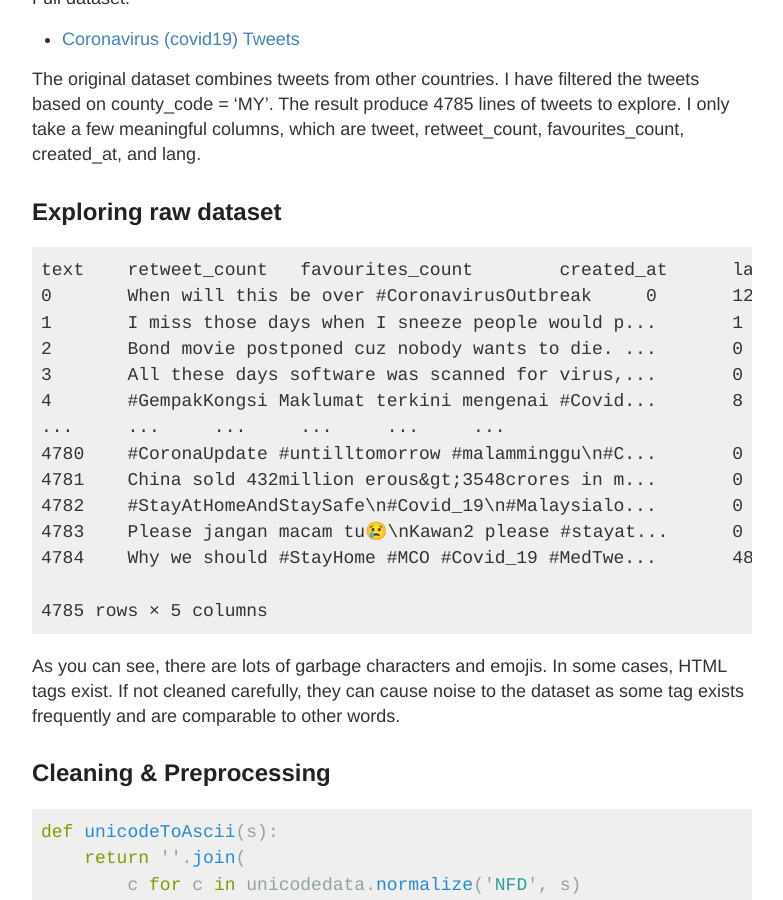
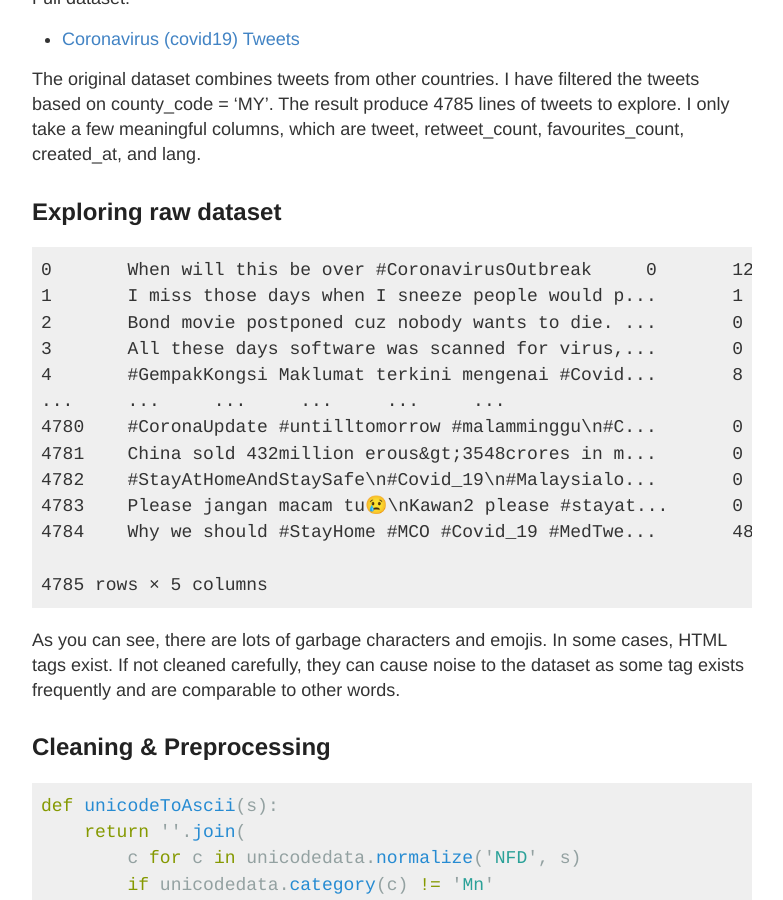
Before and after one commit to devennn/devennn.github.io, a Jekyll site: the page built from _posts/2020-04-26-COVID19-Malaysia-tweet-wordcloud.md, in a window 1280 px wide and 900 px high, scrolled down 357 px. Shown: the whole window, without its empty margins (248-1031 px from the left). Built offline with Jekyll 4.4.1, drawn with Linux system fonts in a browser that asks for light colours.

Commit message:
Update 2020-04-26-COVID19-Malaysia-tweet-wordcloud.md

````diff
--- a/_posts/2020-04-26-COVID19-Malaysia-tweet-wordcloud.md
+++ b/_posts/2020-04-26-COVID19-Malaysia-tweet-wordcloud.md
@@ -11,7 +11,6 @@ The original dataset combines tweets from other countries. I have filtered the t
 
 ## Exploring raw dataset
 ```
-text 	retweet_count 	favourites_count 	created_at 	lang
 0 	When will this be over #CoronavirusOutbreak 	0 	12523 	2020-03-05T03:19:35Z 	en
 1 	I miss those days when I sneeze people would p... 	1 	5107 	2020-03-05T09:54:45Z 	en
 2 	Bond movie postponed cuz nobody wants to die. ... 	0 	5107 	2020-03-05T11:47:07Z 	en
````
